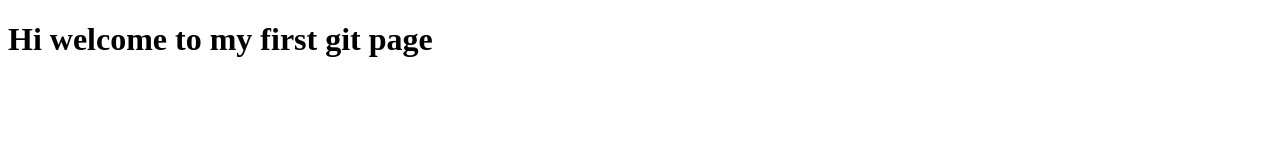
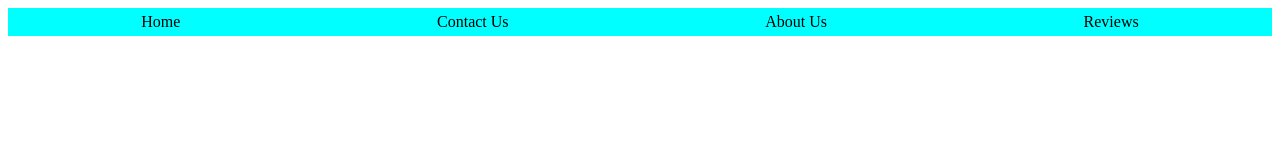
Before and after one commit to HiteshGhanchi/coursera, a plain HTML site: page index.html in a window 1280 px wide. Drawn offline with Linux system fonts and the light colour scheme.

Commit message:
changes in nav bar

```diff
--- a/index.html
+++ b/index.html
@@ -4,8 +4,26 @@
     <meta charset="UTF-8">
     <meta name="viewport" content="width=device-width, initial-scale=1.0">
     <title>Hi first page</title>
+
+    <style>
+        .flex{
+            display:flex;
+            justify-content: space-around;
+            padding:5px;
+            background-color: aqua;
+        }
+    </style>
 </head>
 <body>
-    <h1>Hi welcome to my first git page</h1>
+    <header>
+        <nav class ="flex">
+            <div><a href=""></a>Home</div>
+            <div>Contact Us</div>
+            <div>About Us</div>
+            <div>Reviews</div>
+        </nav>
+    </header>
+    <main></main>
+    <footer></footer>
 </body>
 </html>
```
